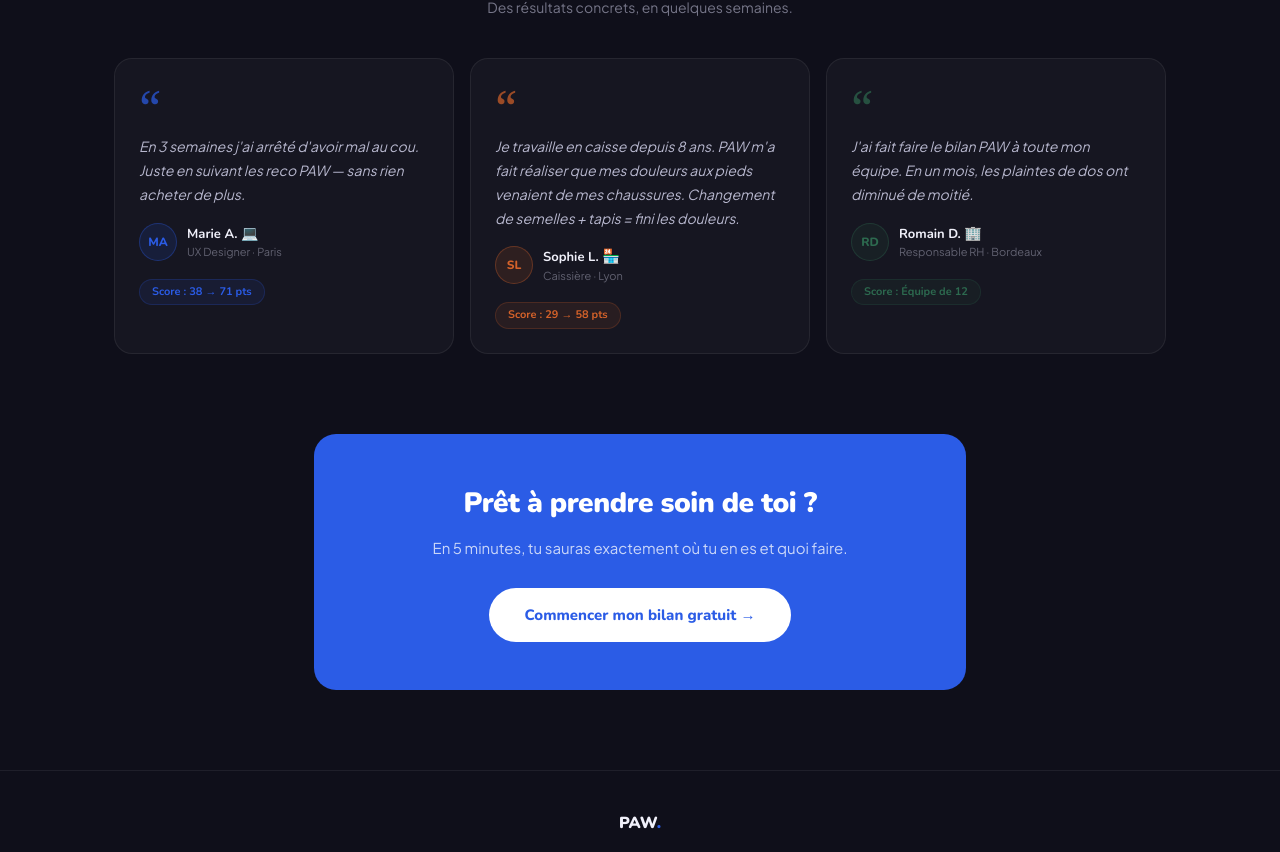
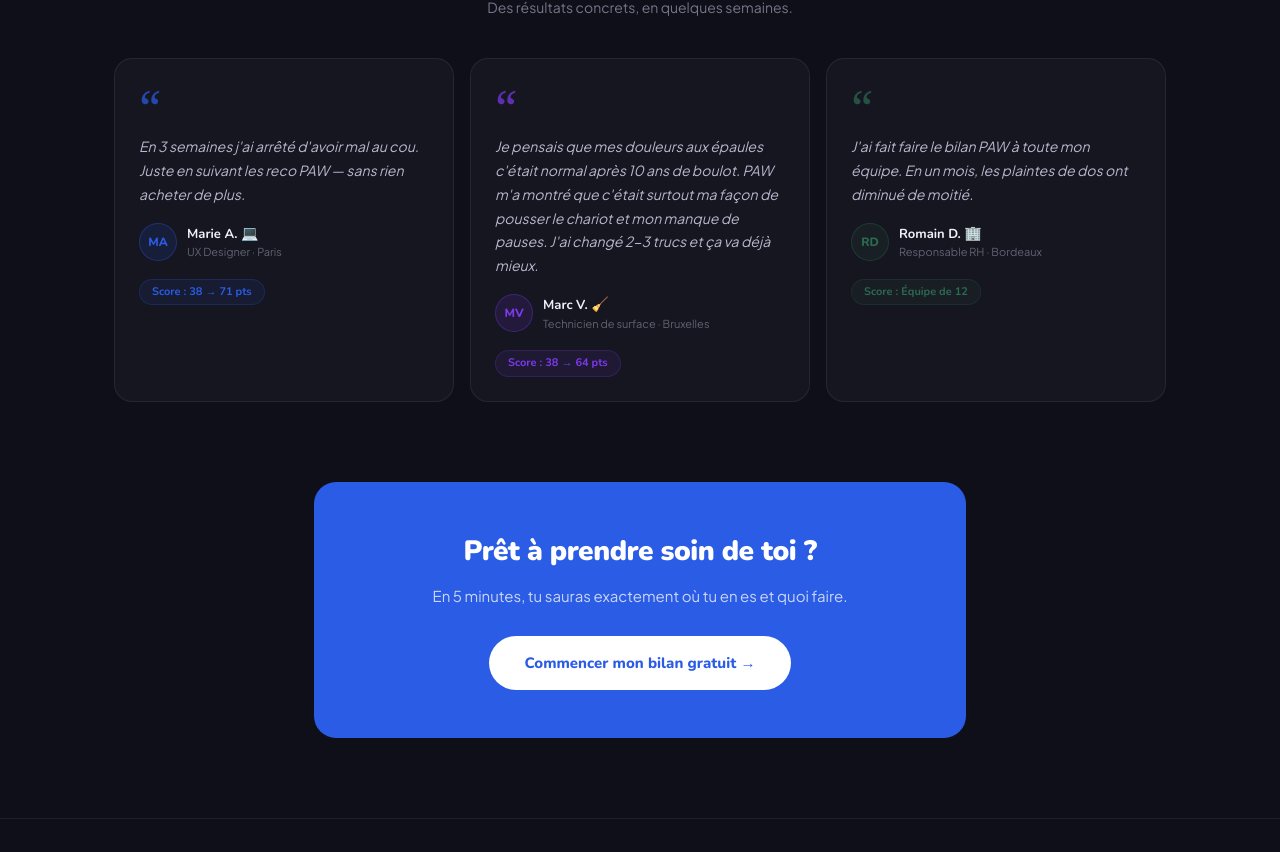
Before and after one commit to Julienbeumier/posture-at-work, a Next.js app: page / in a window 1280 px wide. Shown: the part 2433-3285 px from the top of the page. Built offline with nearby package versions, Linux system fonts and the light colour scheme; no server answers.

Commit message:
feat: témoignage Marc V. Bruxelles remplace Sophie caissière

```diff
--- a/components/LandingClient.tsx
+++ b/components/LandingClient.tsx
@@ -83,13 +83,13 @@ const TESTIMONIALS = [
     score: "38 → 71 pts",
   },
   {
-    initials: "SL",
-    color: "#d4622a",
-    nom: "Sophie L.",
-    role: "Caissière · Lyon",
-    emoji: "🏪",
-    texte: "Je travaille en caisse depuis 8 ans. PAW m'a fait réaliser que mes douleurs aux pieds venaient de mes chaussures. Changement de semelles + tapis = fini les douleurs.",
-    score: "29 → 58 pts",
+    initials: "MV",
+    color: "#7c3aed",
+    nom: "Marc V.",
+    role: "Technicien de surface · Bruxelles",
+    emoji: "🧹",
+    texte: "Je pensais que mes douleurs aux épaules c'était normal après 10 ans de boulot. PAW m'a montré que c'était surtout ma façon de pousser le chariot et mon manque de pauses. J'ai changé 2-3 trucs et ça va déjà mieux.",
+    score: "38 → 64 pts",
   },
   {
     initials: "RD",
```
